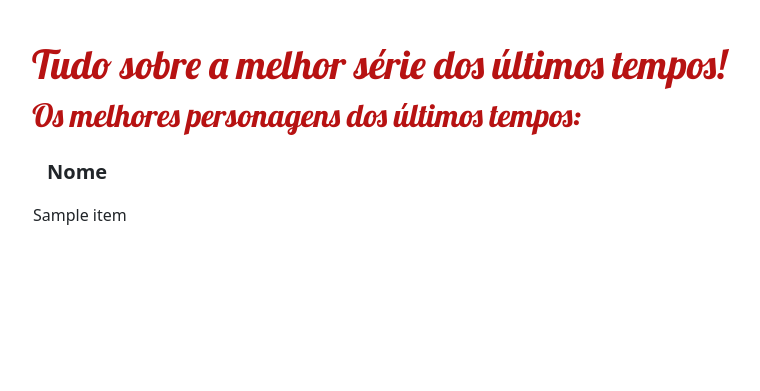
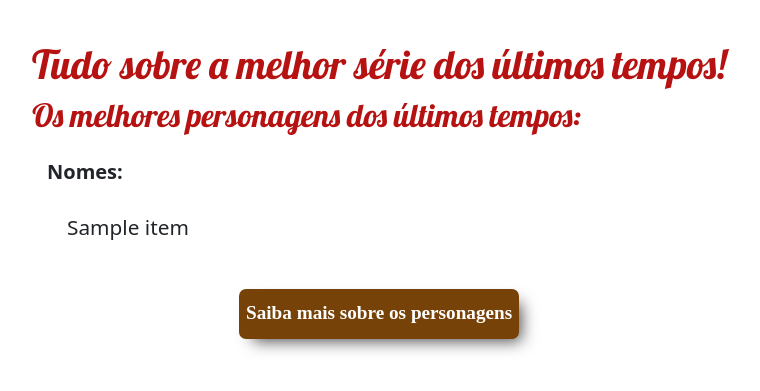
Before and after one commit to laisevdev/api_game_of_thrones, a Django app: page /characters/ in a window 1280 px wide. Shown: the part 140-531 px from the top of the page, without its empty margins (50-810 px from the left). Run offline with Django 5.2, Linux system fonts and the light colour scheme; tables that the repository leaves empty hold one stand-in row (values such as "Sample post"); a database or web service that is not in the repository returns one stand-in record (values such as "Sample title"); data that the repository does not hold is empty; some libraries are stand-ins or nearby versions.

Commit message:
[feat] add link url 'houses_characters'

```diff
--- a/api/templates/api/characters.html
+++ b/api/templates/api/characters.html
@@ -2,7 +2,7 @@
 
 {% block content %}
 
-<main>
+<main class="main">
     <div>
         <h1>
             Tudo sobre a melhor série dos últimos tempos!
@@ -13,19 +13,21 @@
         <table>
             <thead>
                 <tr>
-                    <th>Nome</th>
-
+                    <th>Nomes:</th>
                 </tr>
             </thead>
             <tbody>
                 {% for character in characters %}
-                    <tr>
+                    <tr class="characters">
                         <td>{{ character }}</td>
 
                     </tr>
                 {% endfor %}
             </tbody>
         </table>
+        <div class="more_about_characters">
+            <a href="{% url 'houses_characters' %}"> Saiba mais sobre os personagens</a>
+        </div>
     </div>
 </main>
 
```
